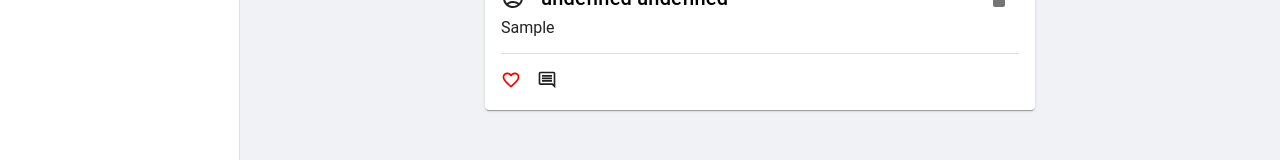
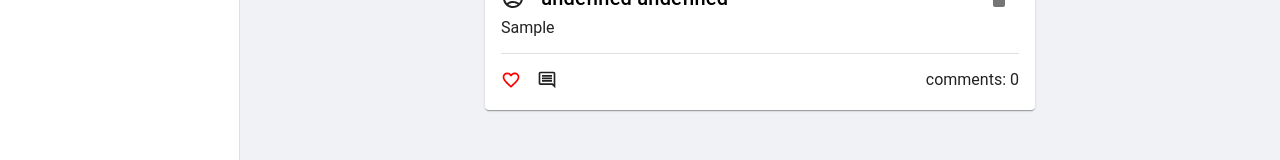
Before and after one commit to wojtek99955/mui-demo-website, a React (Create React App) app: page /posts in a window 1280 px wide. Both pictures are taken after typing "Sample" into the empty fields and a click on the button "SAVE POST". Shown: the part 323-483 px from the top of the page. Built offline with nearby package versions, Linux system fonts and the light colour scheme.

Commit message:
Comments number added

```diff
--- a/src/components/PostList/PostList.js
+++ b/src/components/PostList/PostList.js
@@ -94,12 +94,17 @@ function PostList() {
               </Stack>
               <Typography variant="p">{post.text}</Typography>
               <Divider sx={{ margin: "1rem 0" }} />
+              <Stack direction="row" justifyContent="space-between">
                 <Stack direction="row" spacing={2}>
                   <AddLike post={post} />
                   <CommentOutlinedIcon
                     onClick={() => openComment(post.id)}
                     fontSize="small"
                   />
+                </Stack>
+                <Typography variant="p">
+                  comments: {post.comments.length}
+                </Typography>
               </Stack>
               <Comments post={post} />
             </Card>
```
Lines whose indentation alone changed are shown as unchanged.
